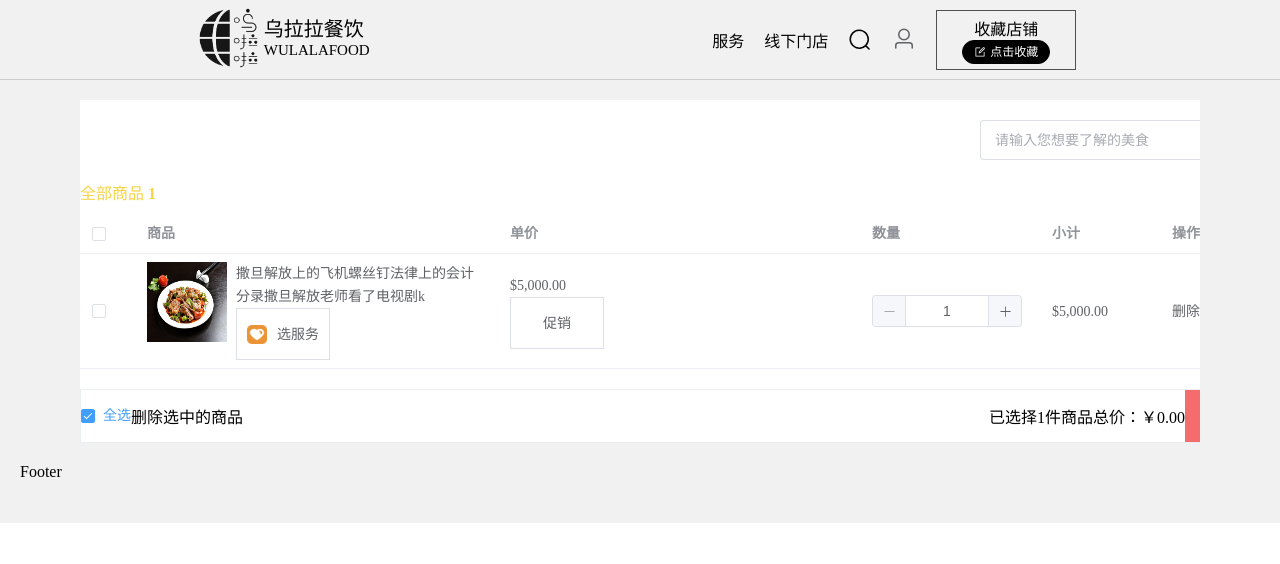
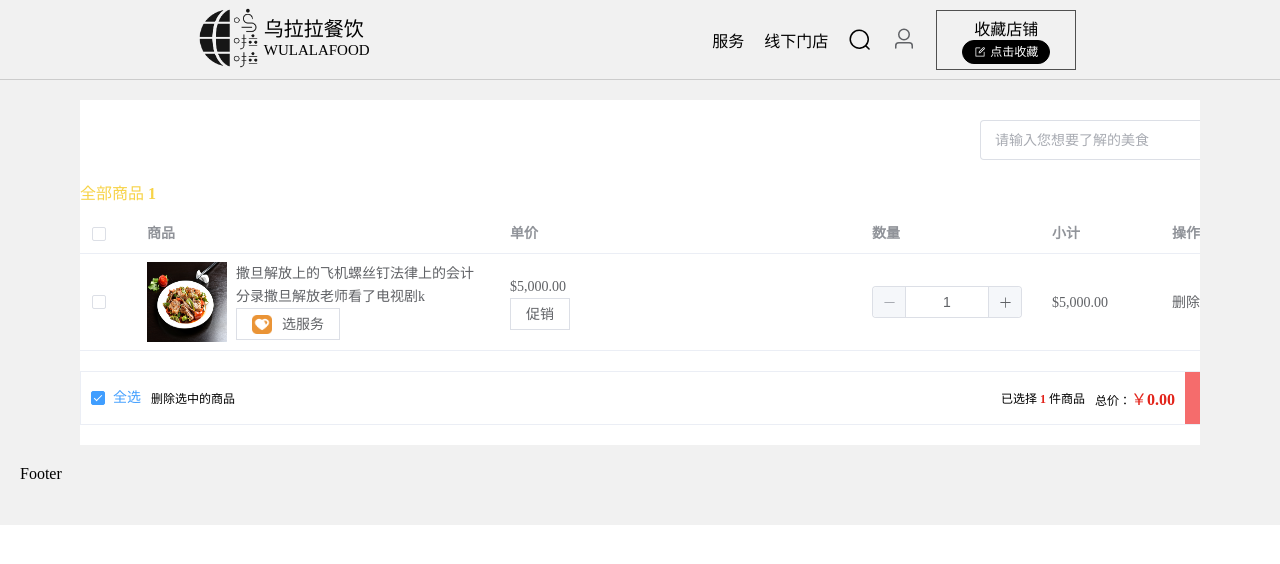
Before and after one commit to bo-ddd/wulala-restaurant-pc, a Vue app: page /shoppercar in a window 1280 px wide. Shown: the top 564 px of the page. Built offline with nearby package versions, Linux system fonts and the light colour scheme.

Commit message:
shopper car

```diff
--- a/src/assets/css/main.css
+++ b/src/assets/css/main.css
@@ -20,3 +20,13 @@ body,p{
 .mb-20{
   margin-bottom: 20px;
 }
+.pl-10{
+  padding-left: 10px;
+}
+.ml-10{
+  margin-left: 10px;
+}
+.cl-red{
+  color: #E2231A;
+  font-weight: 550;
+}
--- a/src/views/ShopperCar/shopperCar.vue
+++ b/src/views/ShopperCar/shopperCar.vue
@@ -91,15 +91,15 @@
                 </el-table-column>
             </el-table>
             <!-- 去结算 -->
-            <div class="go-settlement">
+            <div class="go-settlement mb-20">
                 <div class="go-settlement_left">
-                    <el-checkbox v-model="checked2">全选</el-checkbox>
-                    <p>删除选中的商品</p>
+                    <el-checkbox v-model="checked2" class="pl-10">全选</el-checkbox>
+                    <p class="ml-10">删除选中的商品</p>
                 </div>
                 <div class="go-settlement_right">
-                    <p>已选择{{1}}件商品</p>
-                    <p>总价：<span>￥0.00</span></p>
-                    <el-button type="danger">去结算</el-button>
+                    <p>已选择 <span class="cl-red">{{1}}</span> 件商品</p>
+                    <p class="ml-10">总价：<span class="cl-red total-price">￥0.00</span></p>
+                    <el-button type="danger" class="go-settlement_btn ml-10">去结算</el-button>
                 </div>
             </div>
         </div>
@@ -212,23 +212,37 @@ main{
 /* 结算 */
 ::v-deep .el-button{
     border-radius: 0;
+}
+.go-settlement_btn{
     width: 94px;
     height: 52px;
+    font-size: 16px;
+    font-weight: 550;
 }
 .go-settlement{
     display: flex;
     align-items: center;
     border: 1px solid #ebeef5;
     justify-content: space-between;
+    font-size: 12px;
 }
 .go-settlement_left{
     display: flex;
     align-items: center;
     justify-content: space-between;
 }
+.go-settlement_left{
+    cursor: pointer;
+}
+.go-settlement_left p:hover{
+    color: #E2231A;
+}
 .go-settlement_right{
     display: flex;
     align-items: center;
     justify-content: space-between;
 }
+.total-price{
+    font-size: 16px;
+}
 </style>
```
